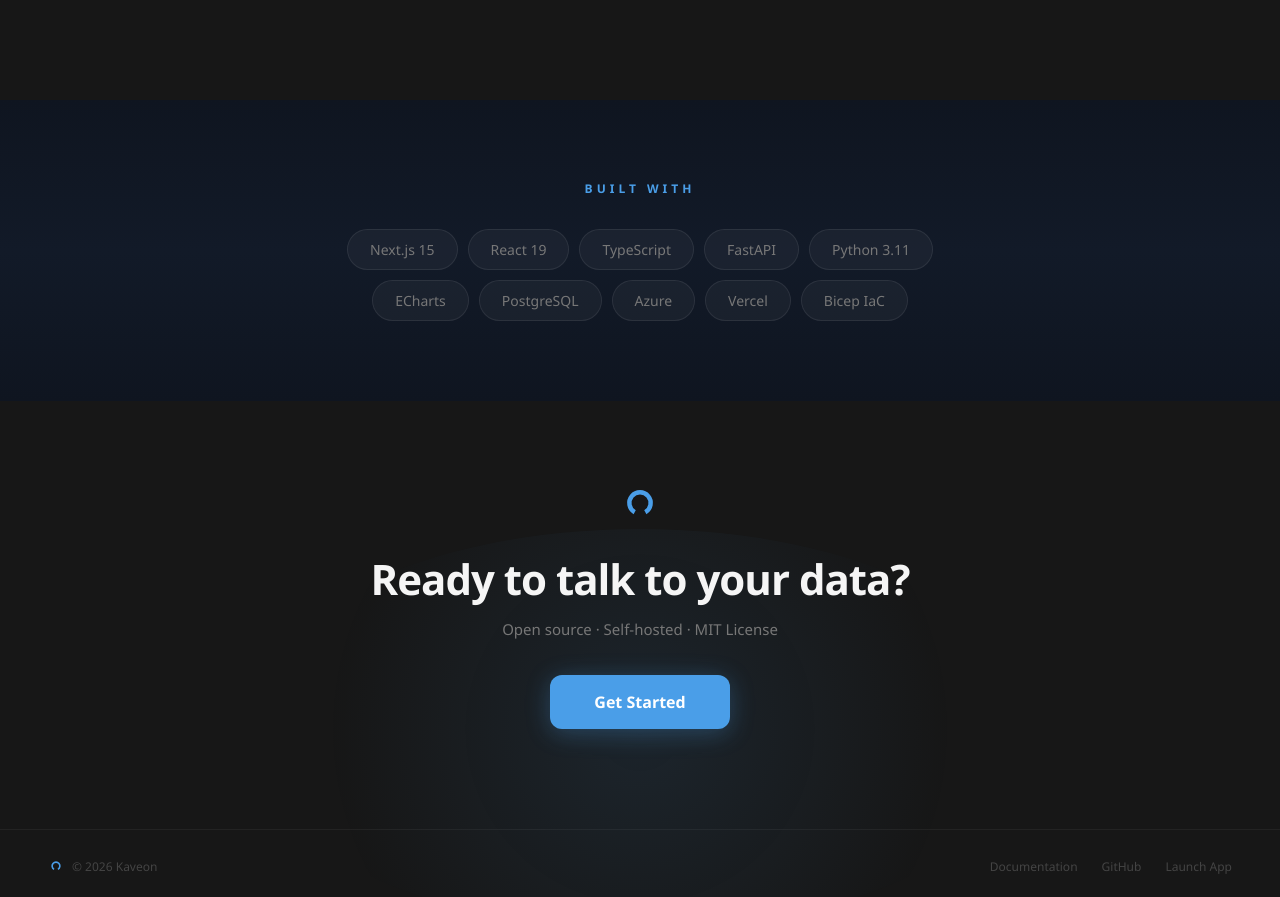
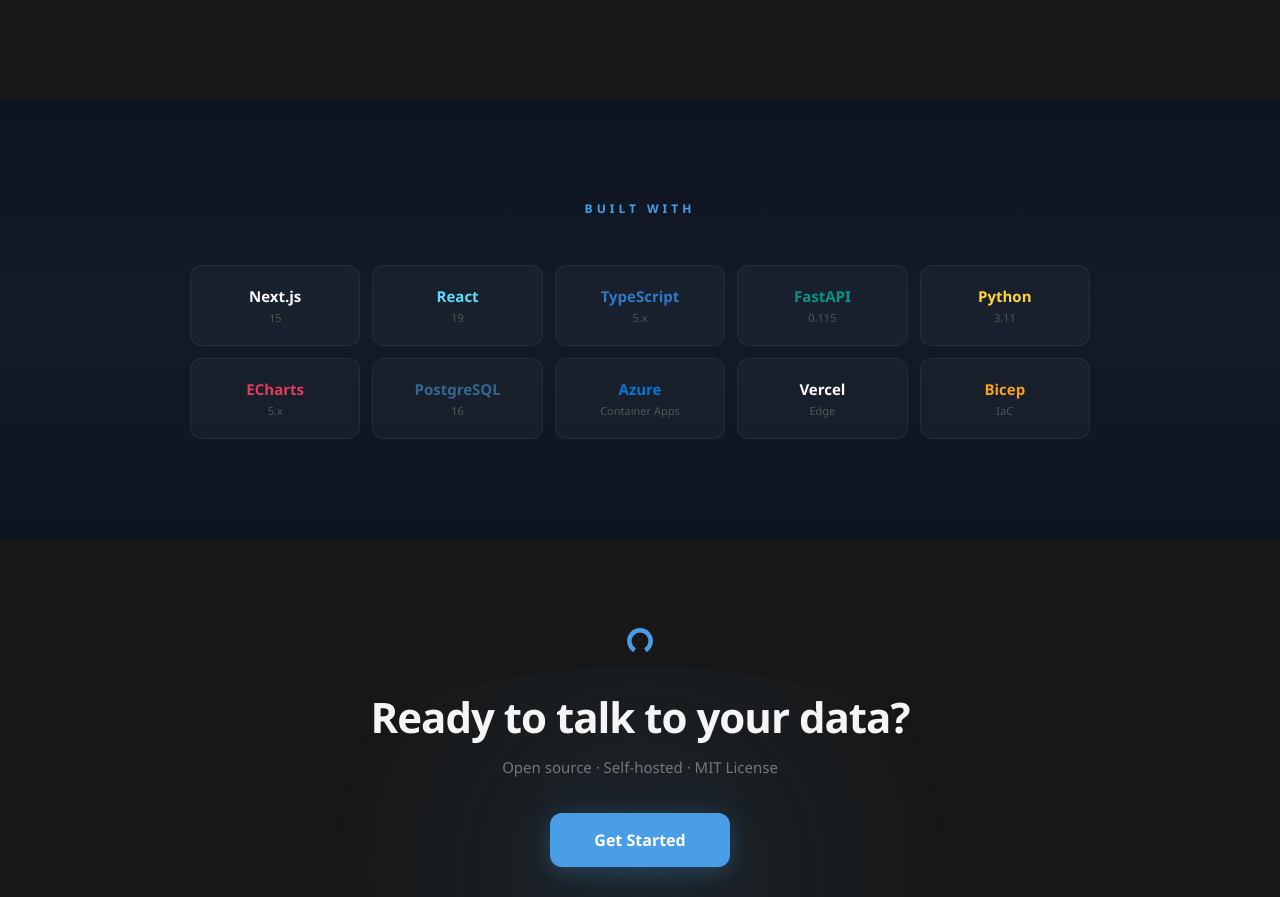
Before and after one commit to PruthviProdduturi/Kaveon, a Next.js app in the folder apps/kaveon-web/: page /about in a window 1280 px wide. Shown: the part 3630-4527 px from the top of the page. Built offline with nearby package versions, Linux system fonts and the light colour scheme; no server answers.

Commit message:
feat: about tech stack — 5x2 grid cards with brand colors and versions, hover effect

```diff
--- a/apps/kaveon-web/app/about/page.tsx
+++ b/apps/kaveon-web/app/about/page.tsx
@@ -397,14 +397,39 @@ export default function AboutPage() {
       </section>
 
       {/* ─── Tech — LIGHT ─── */}
-      <section ref={r5} style={{ textAlign: "center", padding: "80px 24px", background: "linear-gradient(180deg, #0f1520 0%, #121a28 50%, #0f1520 100%)" }}>
-        <h2 style={{ fontSize: 12, fontWeight: 700, textTransform: "uppercase", letterSpacing: "4px", color: "#4A9EE8", marginBottom: 32 }}>
-          Built with
-        </h2>
-        <div style={{ display: "flex", flexWrap: "wrap", gap: 10, justifyContent: "center", maxWidth: 650, margin: "0 auto" }}>
-          {["Next.js 15", "React 19", "TypeScript", "FastAPI", "Python 3.11", "ECharts", "PostgreSQL", "Azure", "Vercel", "Bicep IaC"].map((t) => (
-            <span key={t} style={{ padding: "10px 22px", borderRadius: 999, border: "1px solid rgba(255,255,255,0.08)", fontSize: 14, color: "#777", background: "rgba(255,255,255,0.04)" }}>{t}</span>
-          ))}
+      <section ref={r5} style={{ padding: "100px 24px", background: "linear-gradient(180deg, #0f1520 0%, #121a28 50%, #0f1520 100%)" }}>
+        <div style={{ maxWidth: 900, margin: "0 auto" }}>
+          <h2 style={{ fontSize: 12, fontWeight: 700, textTransform: "uppercase", letterSpacing: "4px", color: "#4A9EE8", textAlign: "center", marginBottom: 48 }}>
+            Built with
+          </h2>
+          <div style={{ display: "grid", gridTemplateColumns: "repeat(5, 1fr)", gap: 12 }}>
+            {[
+              { name: "Next.js", version: "15", color: "#fff" },
+              { name: "React", version: "19", color: "#61dafb" },
+              { name: "TypeScript", version: "5.x", color: "#3178c6" },
+              { name: "FastAPI", version: "0.115", color: "#009688" },
+              { name: "Python", version: "3.11", color: "#ffd43b" },
+              { name: "ECharts", version: "5.x", color: "#e43961" },
+              { name: "PostgreSQL", version: "16", color: "#336791" },
+              { name: "Azure", version: "Container Apps", color: "#0078d4" },
+              { name: "Vercel", version: "Edge", color: "#fff" },
+              { name: "Bicep", version: "IaC", color: "#f7a21b" },
+            ].map((t) => (
+              <div key={t.name} style={{
+                padding: "20px 16px",
+                borderRadius: 12,
+                background: "rgba(255,255,255,0.03)",
+                border: "1px solid rgba(255,255,255,0.06)",
+                textAlign: "center",
+                transition: "all 0.2s",
+              }}
+                className="about-card"
+              >
+                <div style={{ fontSize: 15, fontWeight: 600, color: t.color, marginBottom: 4 }}>{t.name}</div>
+                <div style={{ fontSize: 11, color: "#555" }}>{t.version}</div>
+              </div>
+            ))}
+          </div>
         </div>
       </section>
 
```
